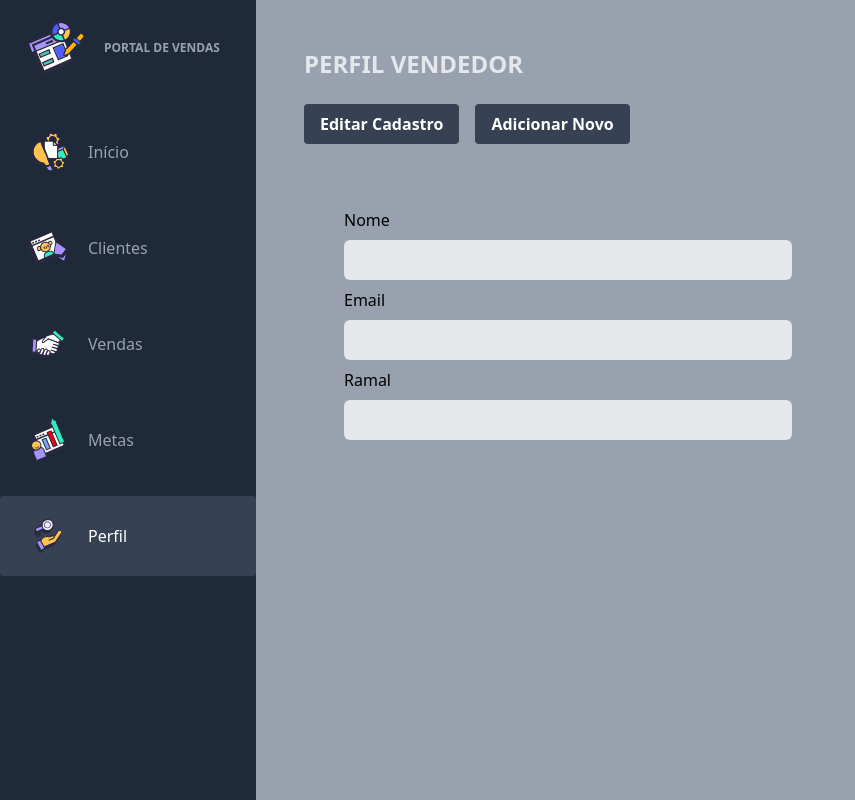
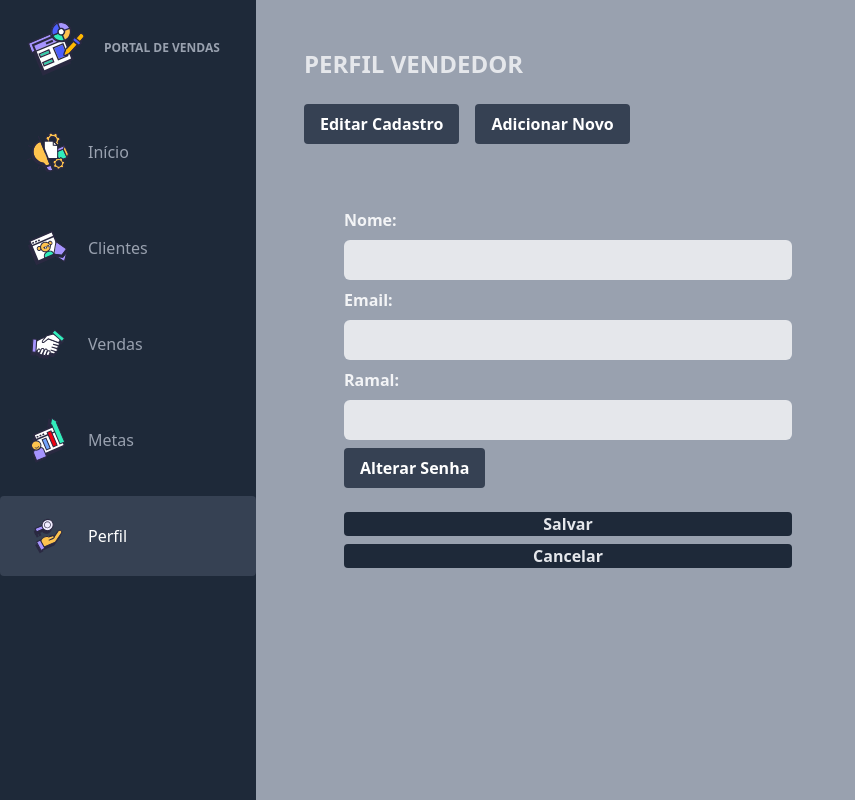
Before and after one commit to MatheusGomes00/ProjetosJS-TS-NEST-REACT, a React (Vite) app in the folder InterfaceReact/frontv1/: page /sales-track/perfil in a window 1280 px wide. Shown: the whole page, without its empty margins (0-855 px from the left). Built offline with nearby package versions, Linux system fonts and the light colour scheme.

Commit message:
feat: construida opção para alterar senha

```diff
--- a/InterfaceReact/frontv1/src/components/perfil/Formulario.jsx
+++ b/InterfaceReact/frontv1/src/components/perfil/Formulario.jsx
@@ -1,19 +1,104 @@
+import { useRef, useState } from "react"
+import {useFormStatus} from "react-dom";
 import { InputModal } from "../clientes/ClienteModal"
+import { BlueButton, GrayButton } from "../ui/buttons";
 
-export const FormularioPerfil = ({vendedor}) => {
+const InputSenha = ({ name, id}) => {
+    const [mostrarSenha, setMostrarSenha] = useState(false);
+
+    return (
+        <div className="flex items-center gap-2 w-full">
+            <input
+                id={id}
+                name={name}
+                type={mostrarSenha ? "text" : "password"}
+                className={"p-2 rounded-md bg-gray-200 text-black focus:outline-none focus:ring-2 focus:ring-gray-800"}
+            />
+            <button
+                type="button"
+                onClick={() => setMostrarSenha((mostrar) => !mostrar)}
+                className="text-sm text-black underline"
+            >
+                {mostrarSenha ? "Ocultar" : "Mostrar"}
+            </button>
+        </div>
+    )
+}
+
+export const FormularioPerfil = ({vendedor, formAction}) => {
+    const formRef = useRef(null);
+    const { pending } = useFormStatus();
+    const [showInputSenha, setShowInputSenha] = useState(false);
+
+    const onSubmit = async (formData) => {
+        await formAction(formData)
+    }
+
+    const handleAlterarSenha = async () => {
+        const form = formRef.current;
+        const novaSenha = form?.novaSenha?.value;
+        const repeteSenha = form?.repeteSenha?.value;
+        if(novaSenha === repeteSenha) {
+            console.log("Senha alterada!")
+        }
+    }
 
     return (
         <div className="mt-6 p-10">
-            <form className={"flex flex-col gap-2 w-full max-w-md"}>
-                <label htmlFor="nomeVendedor">Nome</label>
+            <form className={"flex flex-col gap-2 w-full max-w-md"}
+                ref={formRef}
+                action={onSubmit}
+            >
+                <label htmlFor="nomeVendedor" className="text-gray-100 font-semibold">Nome:</label>
                 <InputModal type="text" name="nomeVendedor" id="nomeVendedor" defaultValue={vendedor?.nome || ""}/>
 
-                <label htmlFor="email">Email</label>
-                <InputModal type="text" name="email" id="email" defaultValue={vendedor?.email || ""}/>
+                <label htmlFor="email" className="text-gray-100 font-semibold">Email:</label>
+                <InputModal type="email" name="email" id="email" defaultValue={vendedor?.email || ""}/>
 
-                <label htmlFor="ramal">Ramal</label>
+                <label htmlFor="ramal" className="text-gray-100 font-semibold">Ramal:</label>
                 <InputModal type="text" name="ramal" id="ramal" defaultValue={vendedor?.ramal || ""}/>
 
+                <BlueButton type="button"
+                        onClick={() => setShowInputSenha((show) => !show)}
+                        className="w-fit"
+                    >
+                    {showInputSenha ? "Manter Senha" : "Alterar Senha"}
+                </BlueButton>
+                {showInputSenha && (
+                    <div className={"flex flex-col gap-2 w-full max-w-md"}>
+                        <label htmlFor="novaSenha" className="text-gray-100 font-semibold">Nova Senha: </label>
+                        <InputSenha name="novaSenha" id="novaSenha" />
+                        <label htmlFor="repeteSenha" className="text-gray-100 font-semibold">Repetir Senha: </label>
+                        <InputSenha name="repeteSenha" id="repeteSenha" />
+                        <div className="flex gap-4">
+                            <BlueButton onClick={() => {
+                                            handleAlterarSenha
+                                            setTimeout(() => {
+                                                setShowInputSenha(false);
+                                            }, 3000);
+                                        }}
+                            >
+                                Salvar
+                            </BlueButton>
+                            <GrayButton onClick={() => setShowInputSenha(false)}>
+                                Cancelar
+                            </GrayButton>
+                        </div>
+                    </div>
+                )}
+                <button type="submit" disabled={pending}
+                        className="bg-gray-800 hover:bg-blue-700 text-gray-200 font-semibold rounded gap-2 mt-4">
+                    {pending ? "Salvando..." : "Salvar"}
+                </button>
+                <button type="button"
+                        onClick={() => {
+                            formRef.current?.reset();
+                            onClose();
+                        }}
+                        disabled={pending}
+                        className={"bg-gray-800 hover:bg-gray-400 text-gray-200 font-semibold rounded gap-2"}>
+                    Cancelar
+                </button>
             </form>
         </div>
     )
--- a/InterfaceReact/frontv1/src/components/ui/buttons.jsx
+++ b/InterfaceReact/frontv1/src/components/ui/buttons.jsx
@@ -1,11 +1,11 @@
 import React from "react";
 import vendasImg from "../../assets/vendas1.svg";
 
-export const BlueButton = ({ onClick, children}) => {
+export const BlueButton = ({ onClick, children, className}) => {
     return (
         <button
             onClick={onClick}
-            className="bg-gray-700 hover:bg-blue-700 text-white font-semibold px-4 py-2 rounded flex items-center gap-2"
+            className={`bg-gray-700 hover:bg-blue-700 text-white font-semibold px-4 py-2 rounded flex items-center gap-2 ${className || ""}`}
         >
             {children}
         </button>
@@ -16,7 +16,7 @@ export const GrayButton = ({ onClick, children}) => {
     return (
         <button
             onClick={onClick}
-            className="bg-gray-600 hover:bg-blue-700 text-white font-semibold px-4 py-2 rounded flex items-center gap-2"
+            className="bg-gray-700 hover:bg-gray-600 text-white font-semibold px-4 py-2 rounded flex items-center gap-2"
         >
             {children}
         </button>
```
